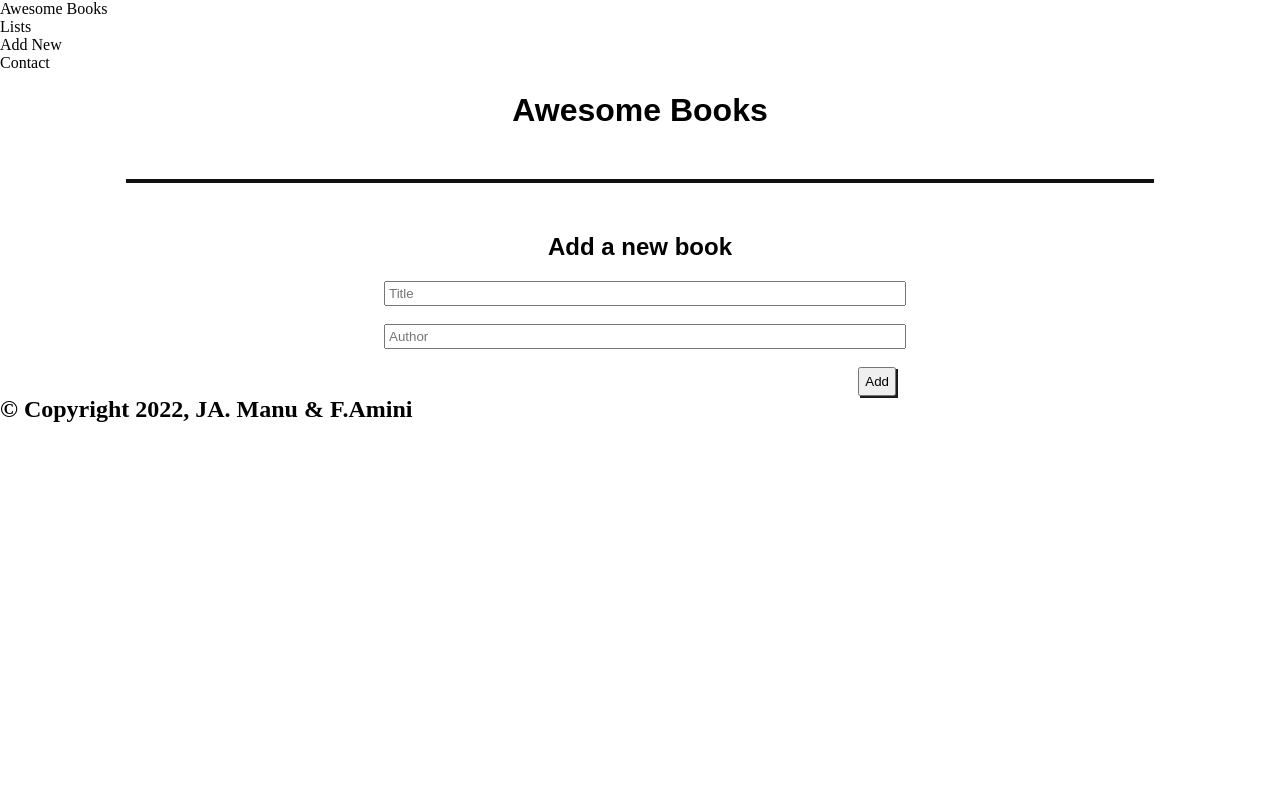
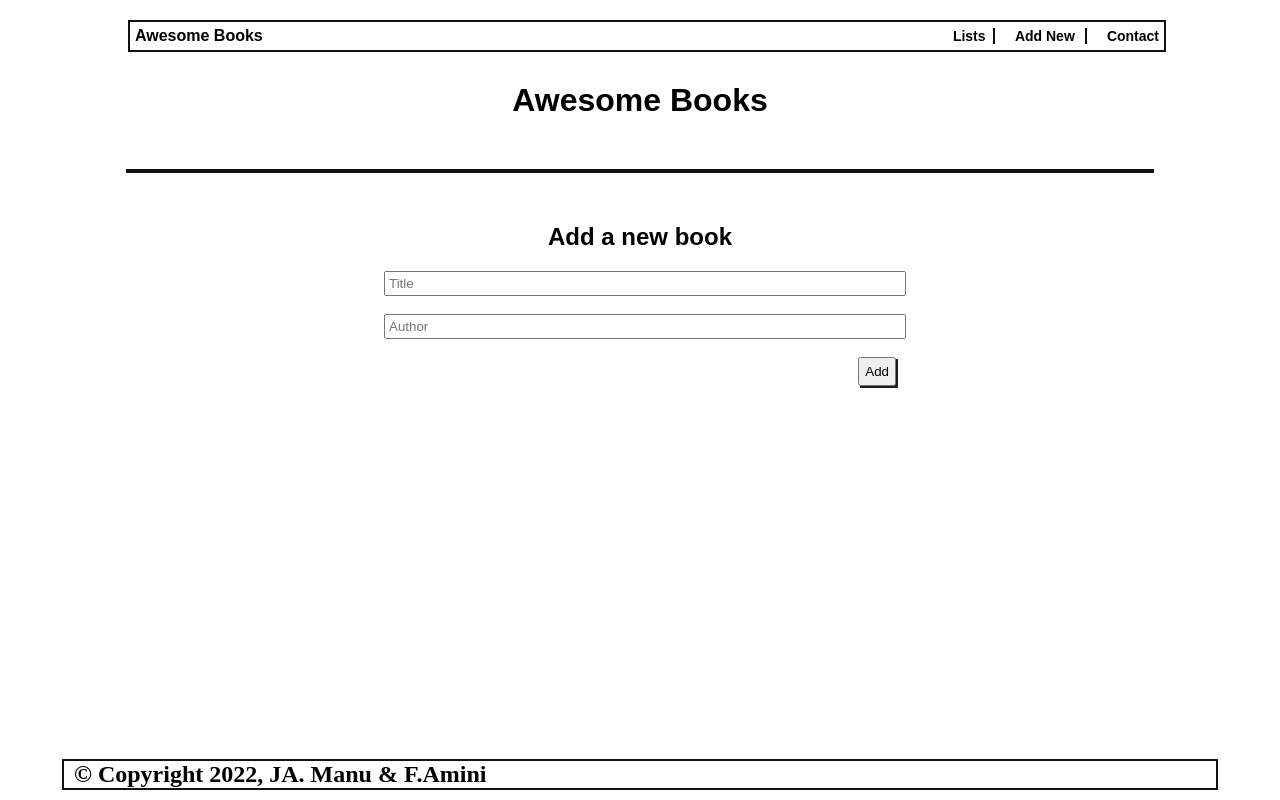
Before and after one commit to jaamanu/Awesome-books-project, a website with bundled scripts: page index.html in a window 1280 px wide. Built offline with nearby package versions, Linux system fonts and the light colour scheme.

Commit message:
Add styles to styles.css

```diff
--- a/styles.css
+++ b/styles.css
@@ -68,3 +68,96 @@
   padding: 4px;
   box-shadow: #1c1c1c 3px 3px;
 }
+
+.navLists {
+  list-style-type: none;
+  display: flex;
+  align-items: center;
+  font-size: 14px;
+  font-family: sans-serif;
+  font-weight: 600;
+  gap: 20px;
+  cursor: pointer;
+}
+
+.list:nth-child(1) {
+  border-right: 2px solid #111;
+  width: 40px;
+}
+
+.list:nth-child(2) {
+  border-right: 2px solid #111;
+  width: 70px;
+}
+
+.nav {
+  width: 80%;
+  margin: auto;
+}
+
+.navDiv {
+  display: flex;
+  align-items: center;
+  justify-content: space-between;
+  width: 100%;
+  margin-top: 20px;
+  margin-bottom: 30px;
+  border: 2px solid #111;
+  padding: 5px;
+}
+
+.navHeader {
+  font-weight: 600;
+  font-family: sans-serif;
+}
+
+.contactUs {
+  display: none;
+  width: 50%;
+  margin: auto;
+}
+
+.contactUsHeader {
+  text-align: center;
+  font-family: sans-serif;
+  font-size: 26px;
+  margin-top: 50px;
+  margin-bottom: 50px;
+}
+
+.contactUsParagraph {
+  display: inline-block;
+  display: flex;
+  justify-content: center;
+  font-family: sans-serif;
+  font-size: 16px;
+  font-weight: 600;
+  margin-bottom: 30px;
+}
+
+.contactDiv {
+  display: flex;
+  justify-content: center;
+  font-size: 17px;
+  font-weight: 600;
+}
+
+.contactUsUl {
+  list-style-type: none;
+}
+
+footer {
+  position: absolute;
+  bottom: 10px;
+  width: 100%;
+}
+
+.foot {
+  width: 90%;
+  margin: auto;
+  border: 2px solid #111;
+}
+
+.footerHead {
+  padding-left: 10px;
+}
```
